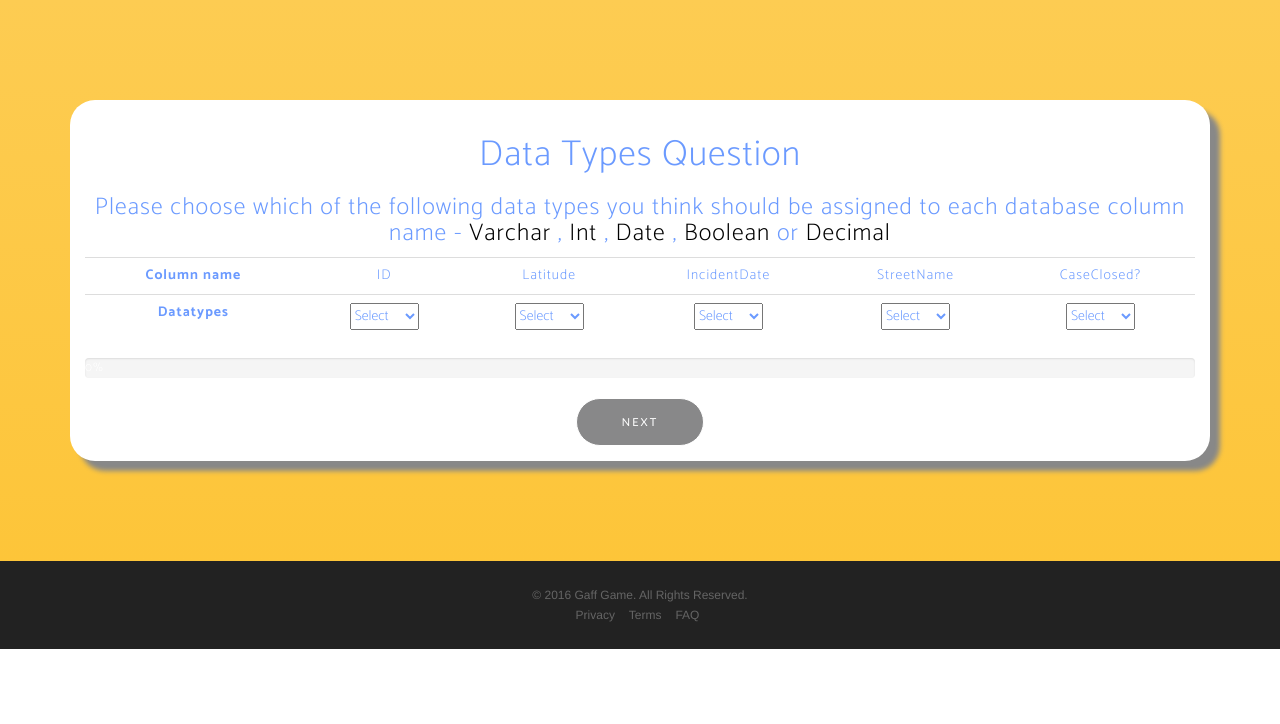
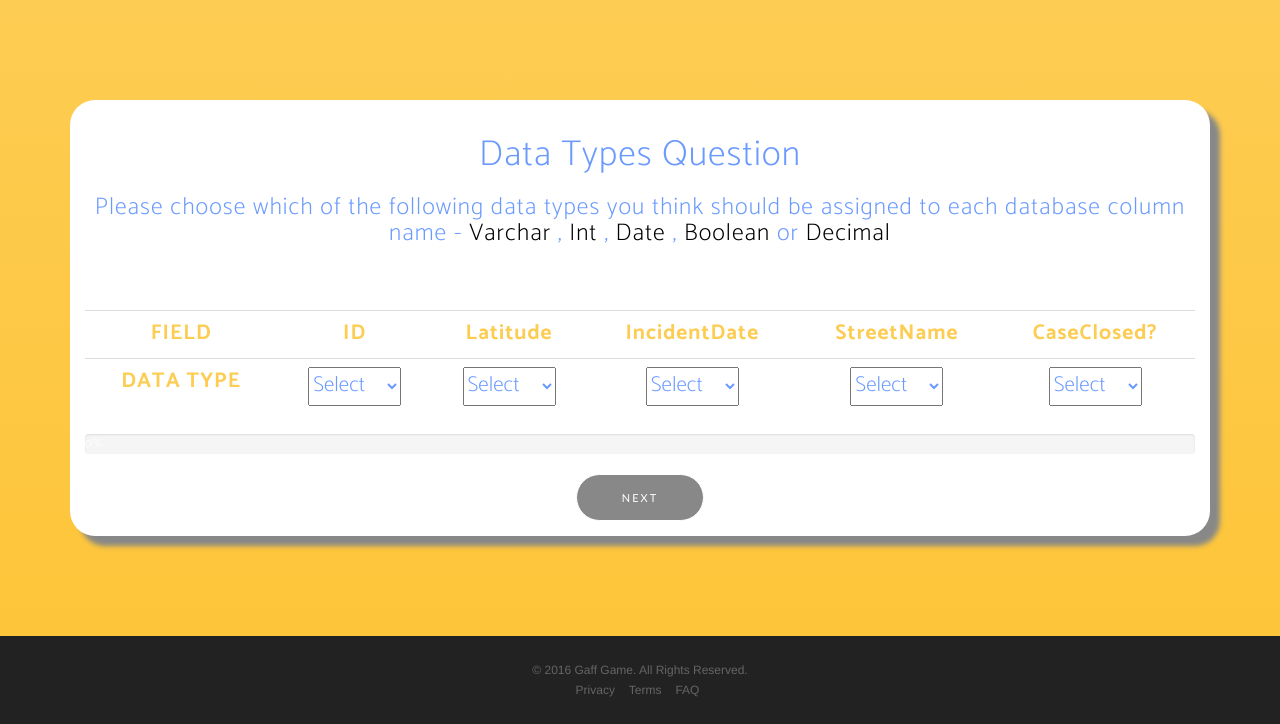
Before and after one commit to roseKQ/gaffgame, a website: page datatypes.html in a window 1280 px wide. Shown: the part 800-1524 px from the top of the page. Before the commit the page ends 1449 px from the top, so only its background shows below. Drawn offline with nearby package versions, Linux system fonts and the light colour scheme; a web font is replaced by a local one.

Commit message:
edited the text of table in datatypes page

```diff
--- a/datatypes.html
+++ b/datatypes.html
@@ -42,7 +42,15 @@
     .container1 {
         background: #0441a3;
     }
+
     </style>
+
+<Style type="text/css">
+
+td{
+    font-size: 16pt;
+}
+</style>
 
 <body id="page-top">
 
@@ -118,21 +126,21 @@
     , <span class="hover"> <span style="color: black">Int </span><span class="tooltip">Used to store whole numbers e.g. 5, 23, 100</span></span>
     , <span class="hover"> <span style="color: black">Date </span><span class="tooltip">Used to store dates</span></span>
     , <span class="hover"> <span style="color: black">Boolean </span><span class="tooltip">Used to store TRUE or FALSE values.</span></span>
-    or <span class="hover"> <span style="color: black">Decimal </span><span class="tooltip">Used to store numbers with decimal points e.g. 2.5</span></span>
+    or <span class="hover"> <span style="color: black">Decimal </span><span class="tooltip">Used to store numbers with decimal points e.g. 2.5</span></span><br><br><br>
      </h3>
 
-                            <table class="table">
+                            <table class="table" id="table1">
                                 <tr>
-                                <td><b>Column name</b></td>
-                                <td>ID</td>
-                                <td>Latitude</td>
-                                <td>IncidentDate</td>
-                                <td>StreetName</td>
-                                <td>CaseClosed?</td>
+                                <td><font color="#fdcc52"><b>FIELD</td>
+                                <td><font color="#fdcc52"><b>ID</td>
+                                <td><font color="#fdcc52"><b>Latitude</td>
+                                <td><font color="#fdcc52"><b>IncidentDate</td>
+                                <td><font color="#fdcc52"><b>StreetName</td>
+                                <td><font color="#fdcc52"><b>CaseClosed?</td>
 
                                 </tr>
                                 <tr>
-                                <td><b>Datatypes</b></td>
+                                <td><font color="#fdcc52"><b><b>DATA TYPE</td>
                                 <td><select id="menu" onchange="datatypes(this, 2)">
                                     <option value="0">Select</option>
                                     <option value="1">Varchar</option>
```
Also changed, not shown: css/new-age.min.css.
